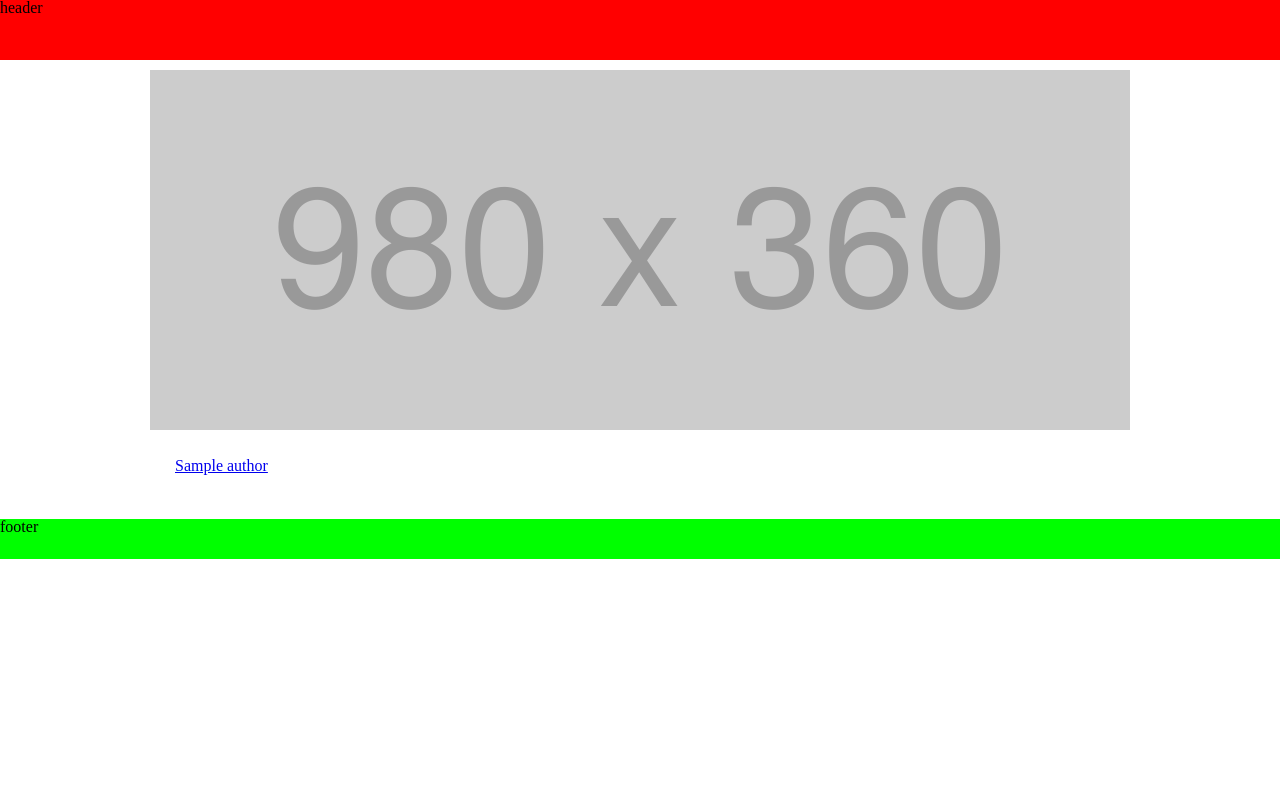
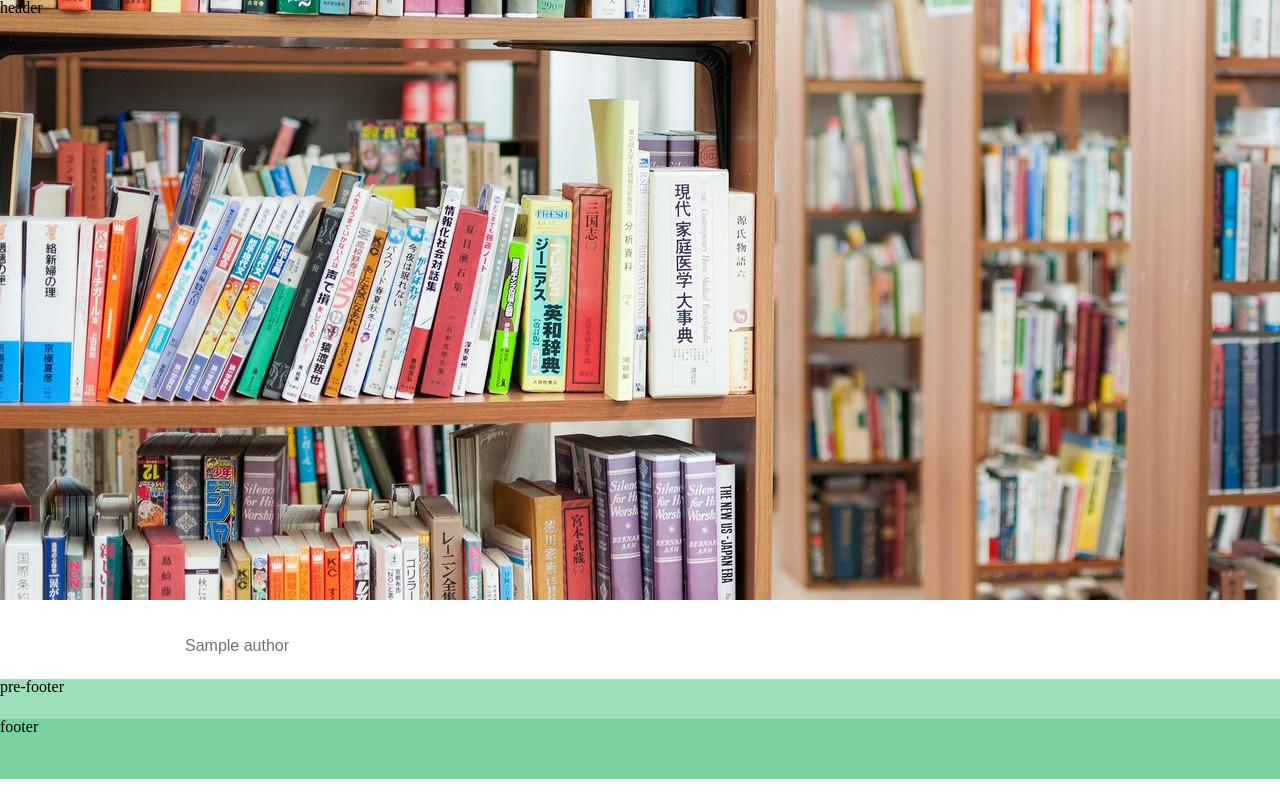
Before and after one commit to nanakenashi/book_search, a Flask app: page / in a window 1280 px wide. Run offline with Flask 2, Linux system fonts and the light colour scheme; tables that the repository leaves empty hold one stand-in row (values such as "Sample post").

Commit message:
Changed layout

```diff
--- a/src/static/css/authors.css
+++ b/src/static/css/authors.css
@@ -1,10 +1,27 @@
 @charset "utf-8";
 
 .list {
-  padding: 20px;
+  padding: 10px 20px;
+}
+
+.list ul {
+  margin: 10px auto;
+  list-style: none;
 }
 
 .list li {
-  display: inline-block;
-  margin: 5px;
+  float: left;
+  margin-top: 5px;
+  margin-bottom: 5px;
+  padding-left: 15px;
+  width: 170px;
 }
+
+.list li a {
+  color: #727272;
+  text-decoration: none;
+}
+
+.list li a:hover {
+  text-decoration: underline;
+}
--- a/src/static/css/layout.css
+++ b/src/static/css/layout.css
@@ -1,4 +1,12 @@
 @charset "utf-8";
+
+/* color1: #727272; */
+/* color2: #8b8b8b; */
+/* color3: #78d19e; */
+/* color4: #9edfb9; */
+/* color5: #c4ecd5; */
+
+@import url(http://fonts.googleapis.com/earlyaccess/notosansjapanese.css);
 
 body {
   margin: 0;
@@ -7,18 +15,38 @@ body {
 header {
   height: 60px;
   width: 100%;
-  background-color: #f00;
-  position: fixed;
+  position: absolute;
   top: 0px;
 }
 
 main {
   width: 980px;
-  margin: 20px auto;
-  padding-top: 50px;
+  margin: 10px auto;
 }
 
 footer {
-  background-color: #0f0;
+  background-color: #78d19e;
+  height: 60px;
+}
+
+#eyecatch {
+  width: 100%;
+}
+
+#eyecatch img {
+  width: 100%;
+  height: 600px;
+}
+
+#pre-footer {
+  background-color: #9edfb9;
   height: 40px;
 }
+
+.clear {
+  clear: both;
+}
+
+li {
+  font-family: 'Noto Sans Japanese', sans-serif;
+}
--- a/src/templates/_base.html
+++ b/src/templates/_base.html
@@ -16,10 +16,20 @@
       header
     </header>
 
+    <div id="eyecatch">
+      {% block eyecatch %}
+      {% endblock %}
+    </div>
+
     <main>
       {% block main_contents %}
       {% endblock %}
     </main>
+
+    <div id="pre-footer">
+      {% block pre_footer %}
+      {% endblock %}
+    </div>
 
     <footer>
       footer
--- a/src/templates/authors.html
+++ b/src/templates/authors.html
@@ -2,10 +2,13 @@
 
 {% block css %}
   <link href="{{ url_for('static', filename='css/authors.css') }}" rel="stylesheet">
+{% endblock %}
+
+{% block eyecatch %}
+  <img src="{{ url_for('static', filename='image/eyecatch.jpg') }}">
 {% endblock%}
 
 {% block main_contents %}
-  <img src="{{ url_for('static', filename='image/eyecatch.png') }}">
 
   <div class="list">
     <ul>
@@ -17,5 +20,11 @@
         </li>
       {% endfor %}
     </ul>
+
+    <div class="clear">
   </div>
 {% endblock%}
+
+{% block pre_footer %}
+  pre-footer
+{% endblock%}
```
Also changed, not shown: src/static/image/eyecatch.jpg (added).
